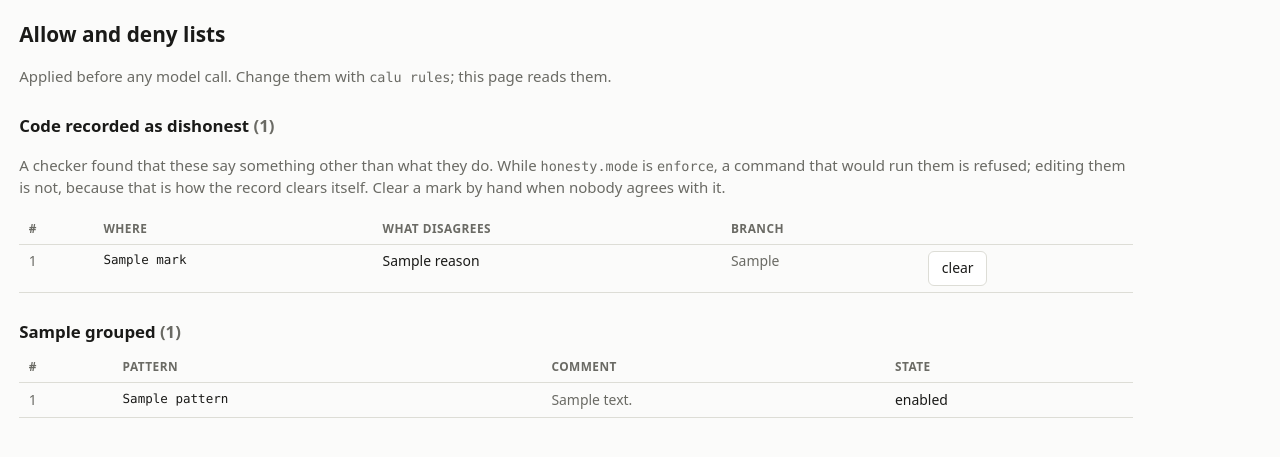
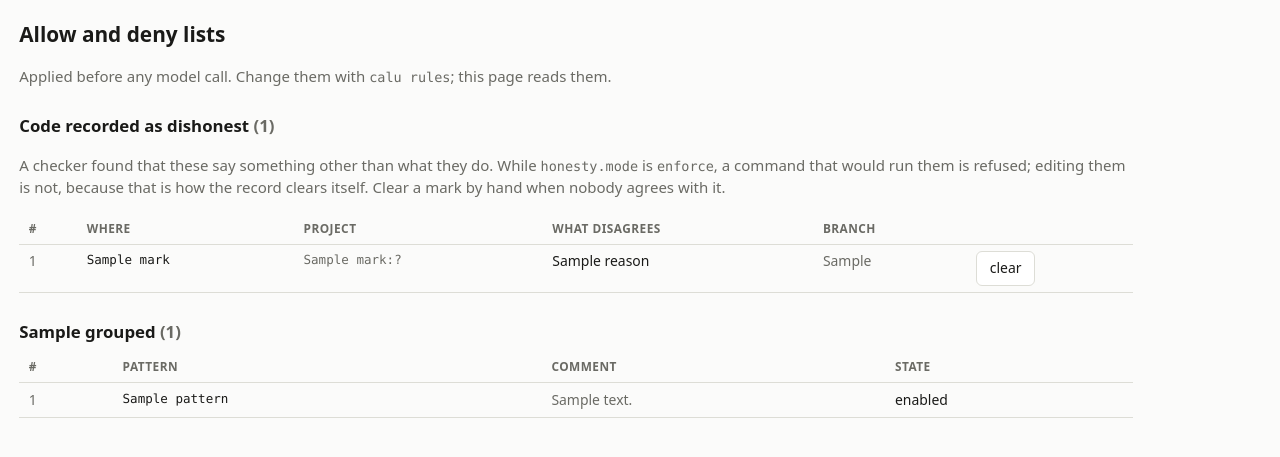
Before and after one commit to kadeng/calu, a Python web app: template src/calu/web/templates/rules.html in a window 1280 px wide. Shown: the part 46-503 px from the top of the page. Run offline with Jinja, Linux system fonts and the light colour scheme; the template is opened without the code that fills it: most values are stand-ins (such as "Sample title", 1, 10 or a date in 2020).

Commit message:
Say which project an honesty mark belongs to on the rules page
The page lists the marks of every project in the database, so a bare
`src/parser.py` is the same line for three repositories. It now shows the host
and directory the mark was made for, which the register carries since D126. The
session page filters by project and needs no such column.

Co-Authored-By: Claude Opus 5 <noreply@anthropic.com>

```diff
--- a/src/calu/web/templates/rules.html
+++ b/src/calu/web/templates/rules.html
@@ -11,12 +11,17 @@
   editing them is not, because that is how the record clears itself. Clear a mark by hand when
   nobody agrees with it.</p>
 <table>
-  <thead><tr><th>#</th><th>Where</th><th>What disagrees</th><th>Branch</th><th></th></tr></thead>
+  <thead><tr><th>#</th><th>Where</th><th>Project</th><th>What disagrees</th><th>Branch</th>
+    <th></th></tr></thead>
   <tbody>
   {% for m in marks %}
     <tr>
       <td class="muted">{{ m.id }}</td>
       <td class="mono">{{ m.label() }}</td>
+      {# This page lists the marks of every project in the database, so a bare `src/parser.py`
+         says nothing about which one. The session page filters by project and needs no column
+         like this (D126). #}
+      <td class="muted mono">{{ (m.hostname ~ ':' if m.hostname else '') ~ (m.workspace or '?') }}</td>
       <td>{{ m.reason }}</td>
       <td class="muted">{{ m.git_branch or '' }}</td>
       <td>
```
Also changed, not shown: tests/db/test_web.py (+3 -0 lines).
